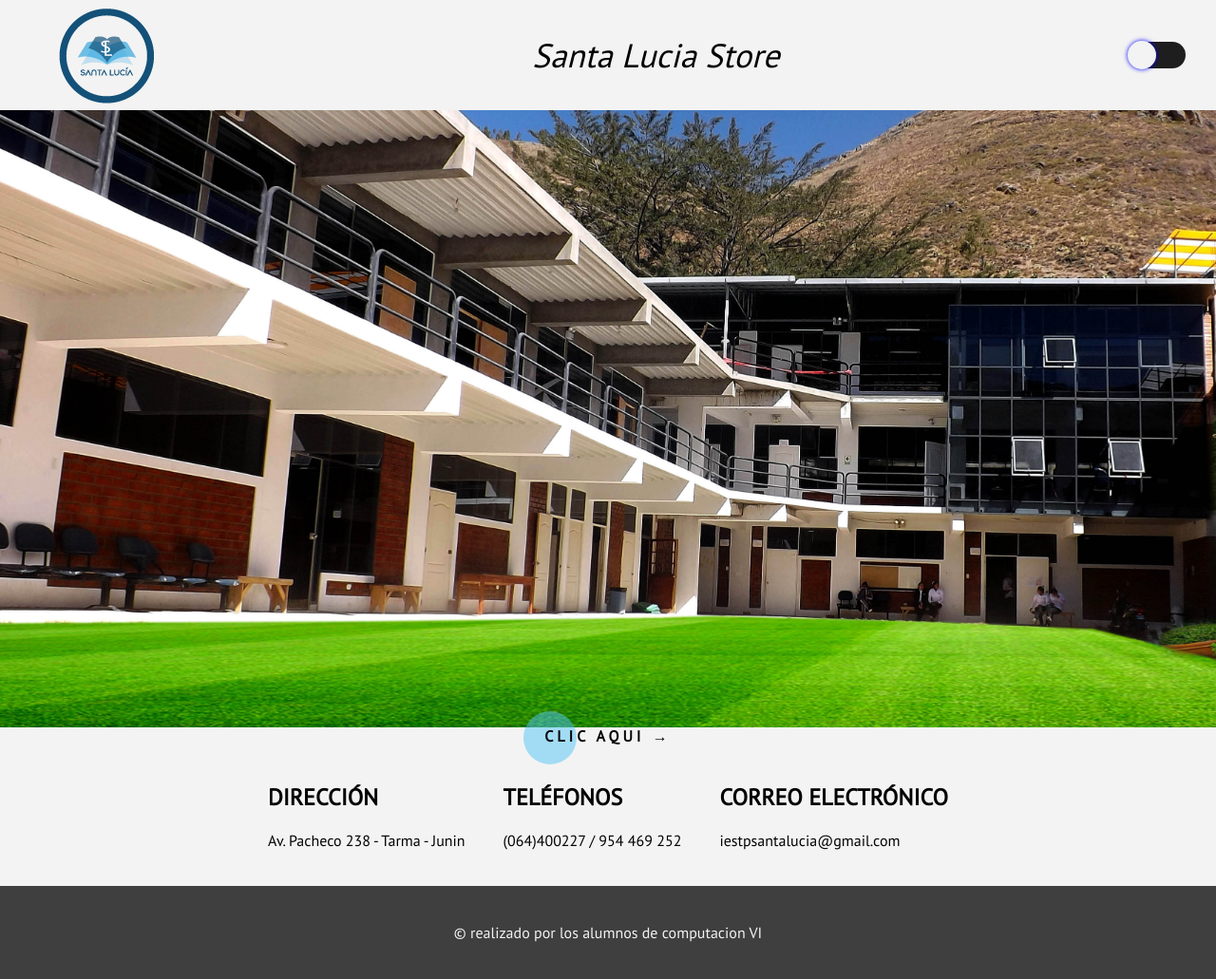
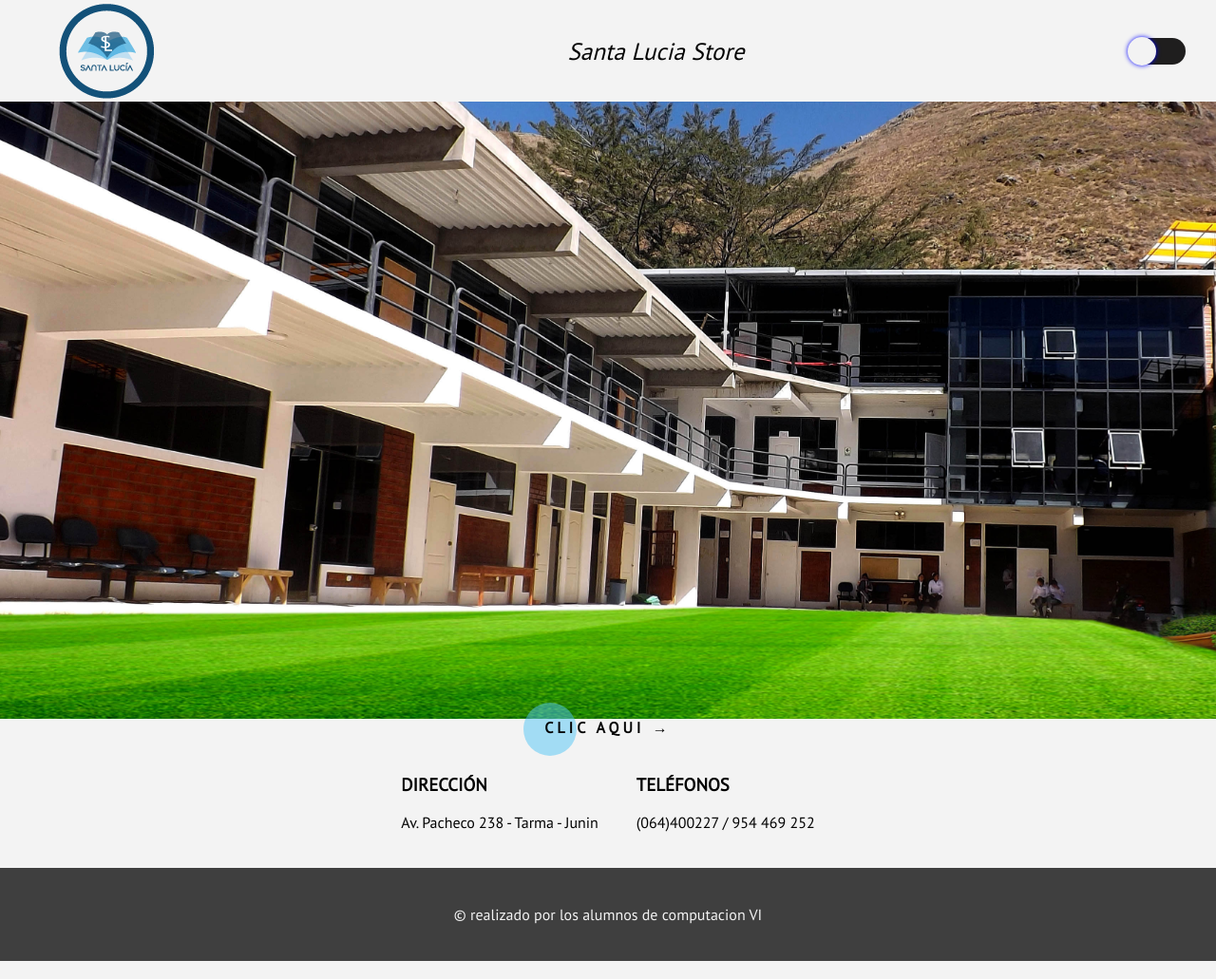
Before and after one commit to javier-leonardo/incio, a plain HTML site: page index.html in a window 1280 px wide. Shown: the whole page at 95% size. Drawn offline with Linux system fonts and the light colour scheme.

Commit message:
Add files via upload

```diff
--- a/index.html
+++ b/index.html
@@ -14,7 +14,7 @@
         <nav id="menu">
             <img src="img/logosta.png" alt="">
 
-            <p style=" font-style: italic; font-size: 35px">Santa Lucia Store</p>
+            <p style=" font-style: italic; font-size: 25px">Santa Lucia Store</p>
 
             <label id="toggle-label" for="toggle">
 
@@ -38,17 +38,14 @@
 
 <section id="info">
     <div>
-        <h2>DIRECCIÓN</h2>
+        <h3>DIRECCIÓN</h3>
         <p>Av. Pacheco 238 - Tarma - Junin</p>
     </div>
     <div>
-        <h2>TELÉFONOS</h2>
+        <h3>TELÉFONOS</h3>
         <p>(064)400227    /   954 469 252</p>
     </div>
-    <div>
-        <h2>CORREO ELECTRÓNICO</h2>
-        <p>iestpsantalucia@gmail.com</p>
-    </div>
+
 </section>
     <footer>
         <div> &copy; realizado por los alumnos de computacion VI</div>
```
